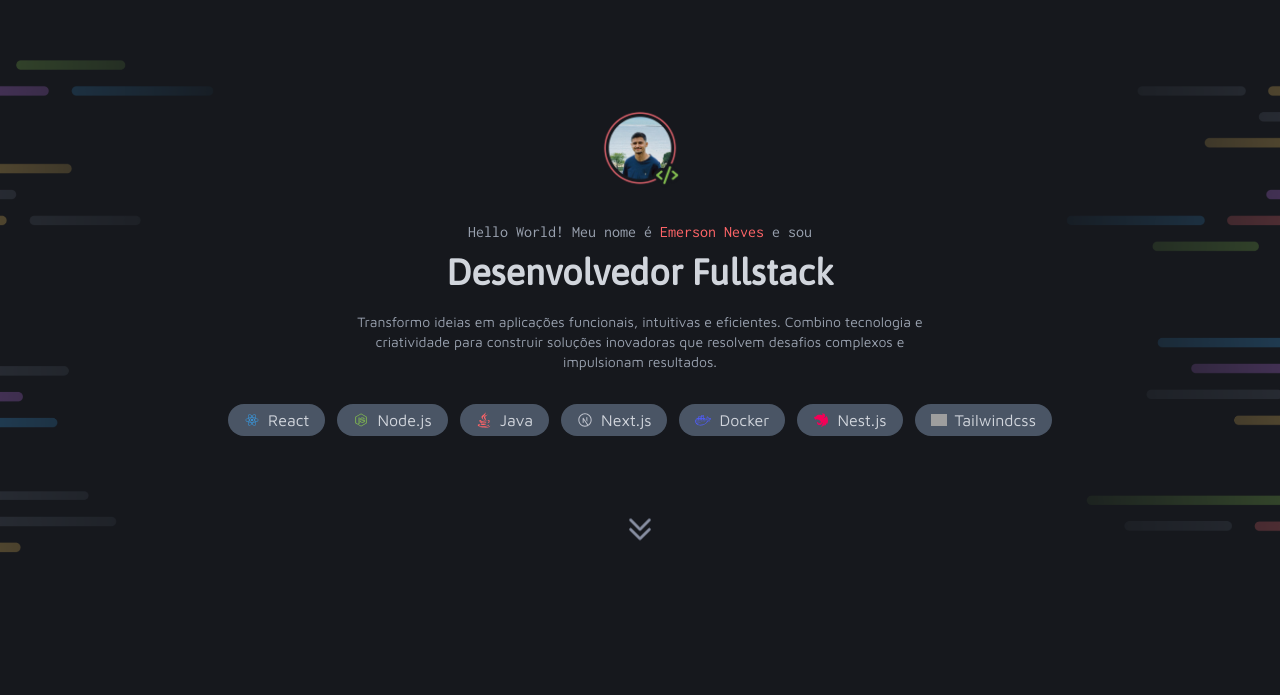
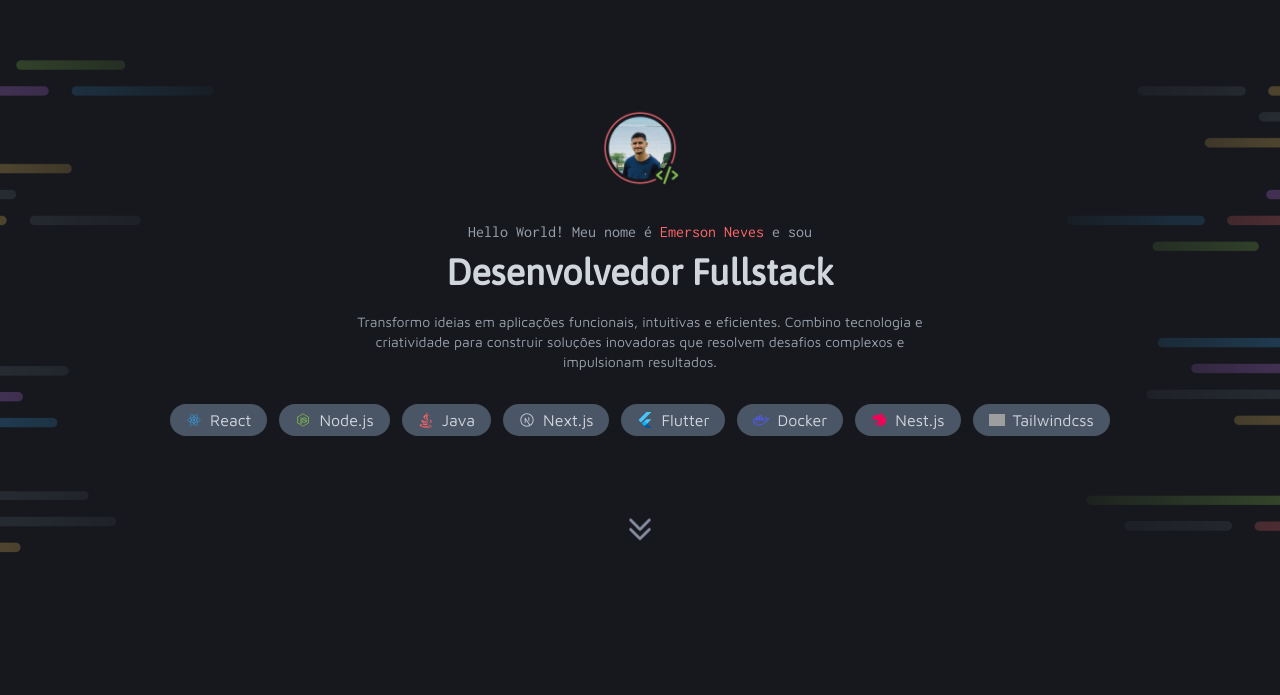
Before and after one commit to emerss001/portfolio, a React (Vite) app: page / in a window 1280 px wide. Shown: the part 105-800 px from the top of the page. Built offline with nearby package versions, Linux system fonts and the light colour scheme; grey boxes are pictures that could not be loaded.

Commit message:
adicionando stack

```diff
--- a/src/components/intro.tsx
+++ b/src/components/intro.tsx
@@ -22,6 +22,7 @@ const Intro = () => {
                     <Stack name={"Node.js"} icon={"Nodejs.svg"} />
                     <Stack name={"Java"} icon={"Java.svg"} />
                     <Stack name={"Next.js"} icon={"Nextjs.svg"} />
+                    <Stack name={"Flutter"} icon={"Flutter.svg"} />
                     <Stack name={"Docker"} icon={"Docker.svg"} />
                     <Stack name={"Nest.js"} icon={"Nestjs.svg"} />
                     <Stack name={"Tailwindcss"} icon={"Tailwind.svg"} />
```
Also changed, not shown: public/icons/stacks/Flutter.svg (added).
